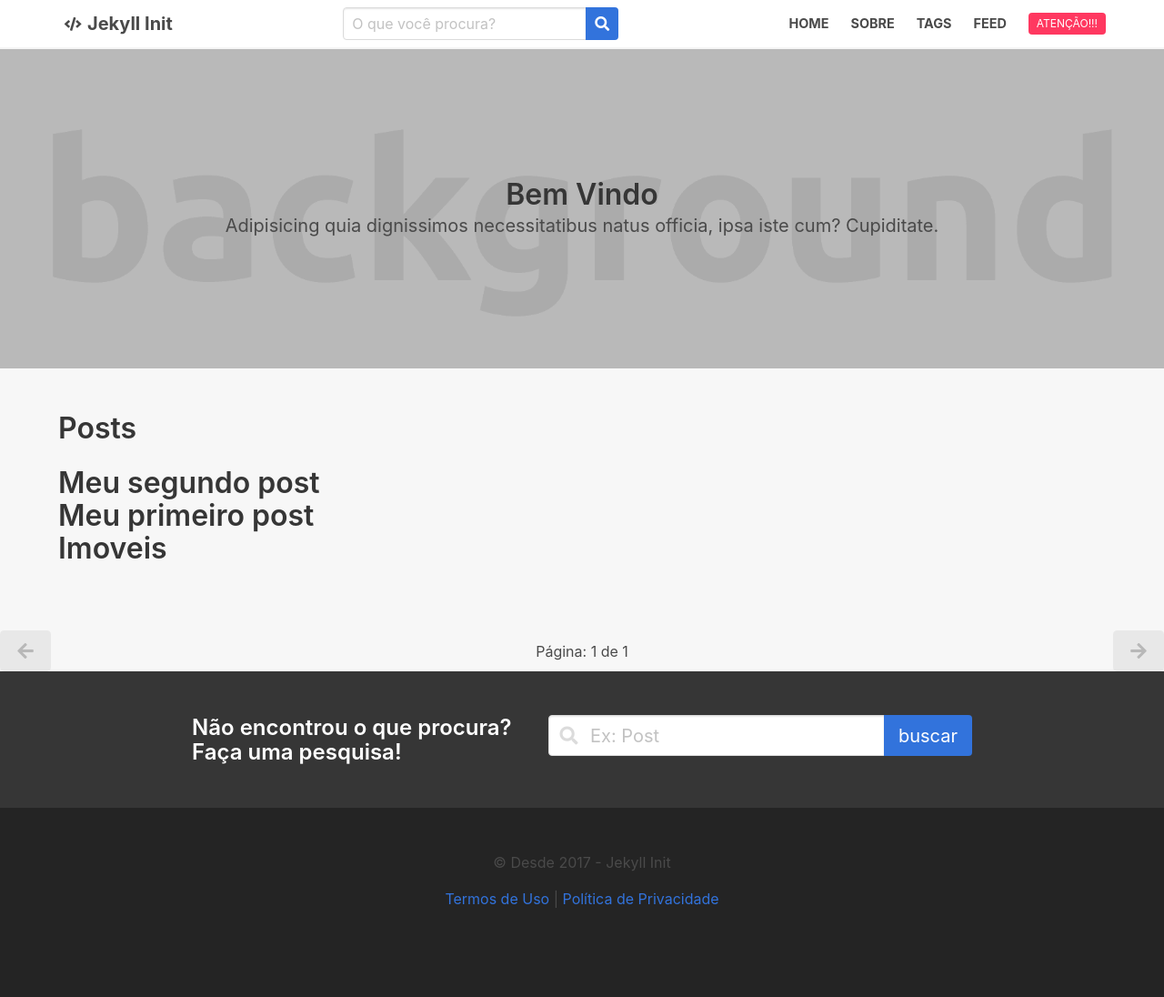
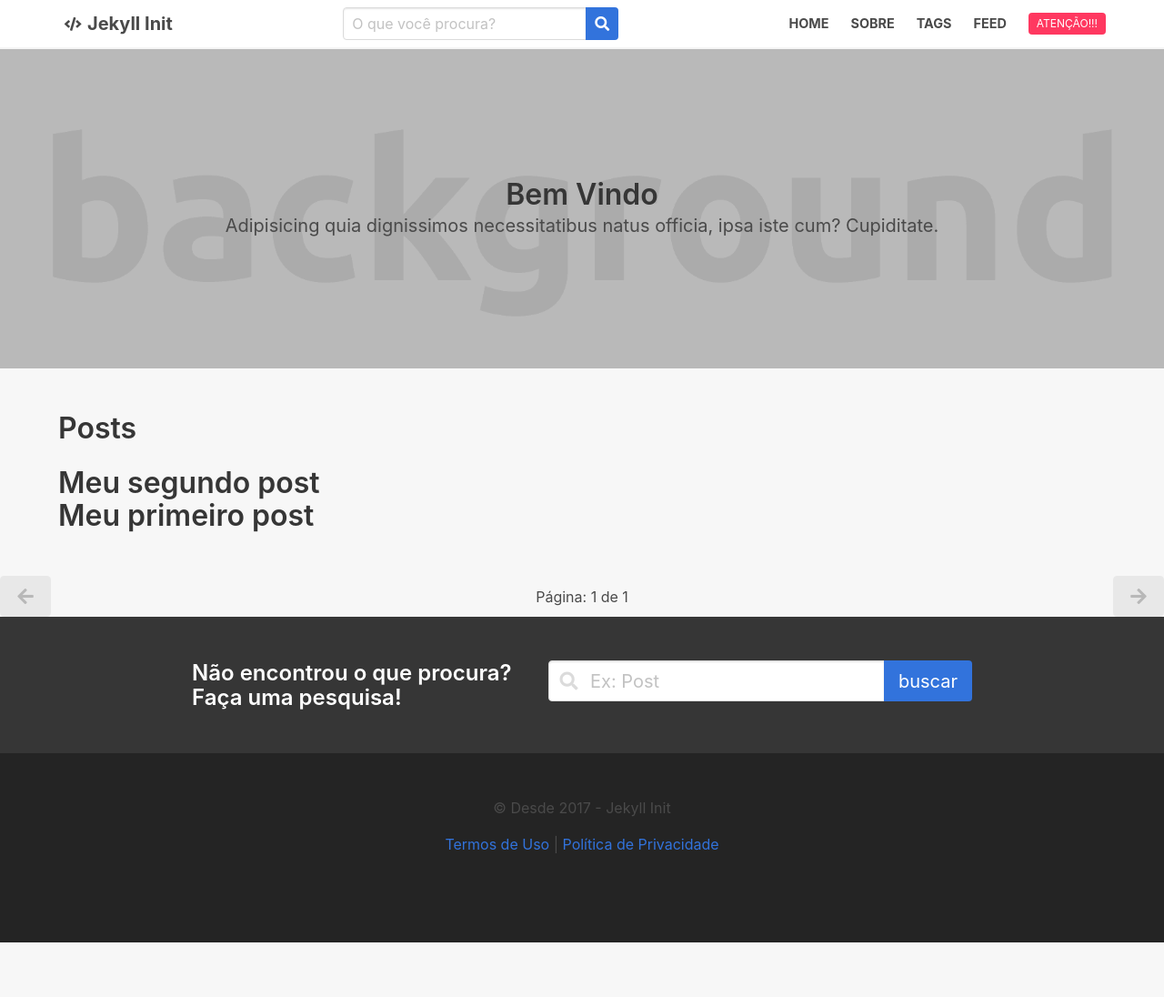
Before and after one commit to fsmoura/jekyll-init, a Jekyll site: the page built from index.html, in a window 1280 px wide. Shown: the whole page at 91% size. Built offline with Jekyll 4.4.1, drawn with Linux system fonts in a browser that asks for light colours; the list of posts is cut into pages by our own code; after the commit the page ends 1036 px from its top, so only the background shows below that.

Commit message:
Update index.html

```diff
--- a/index.html
+++ b/index.html
@@ -12,17 +12,7 @@ title: Jekyll Init
 			{% for post in paginator.posts %}
 				<li>
 					<a href="{{ post.url | prepend: site.baseurl }}">
-						<h2 class="title">{{ post.title }}</h2>
-					</a>
-				</li>
-			{% endfor %}
-		</ul>
-		<h2 class="title">Imoveis</h2>
-		<ul>
-			{% for imovel in site.imoveis %}
-				<li>
-					<a href="{{ imovel.url | prepend: site.baseurl }}">
-						<h2 class="title">{{ imovel.title }}</h2>
+						<h3 class="title">{{ post.title }}</h3>
 					</a>
 				</li>
 			{% endfor %}
```
